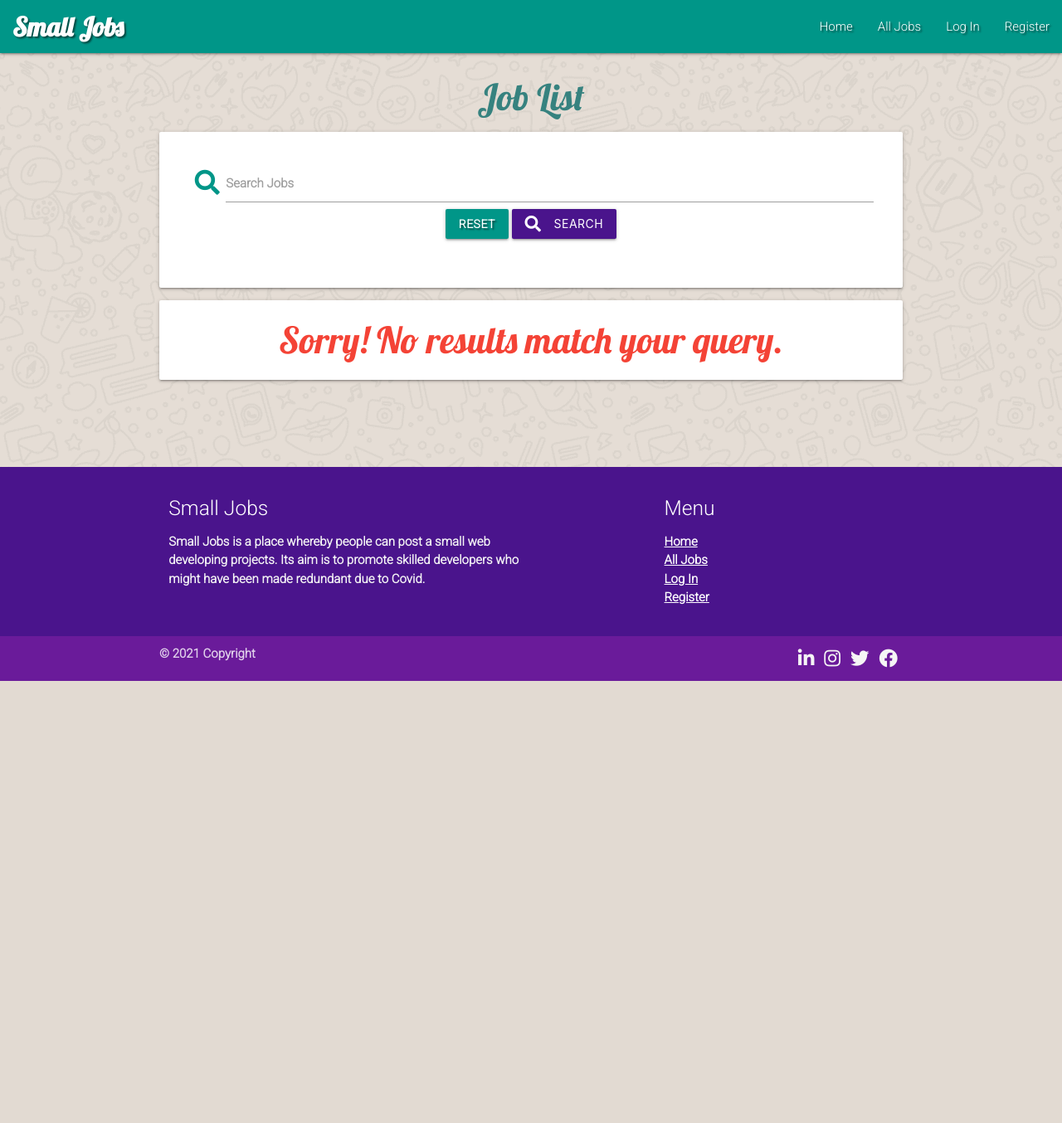
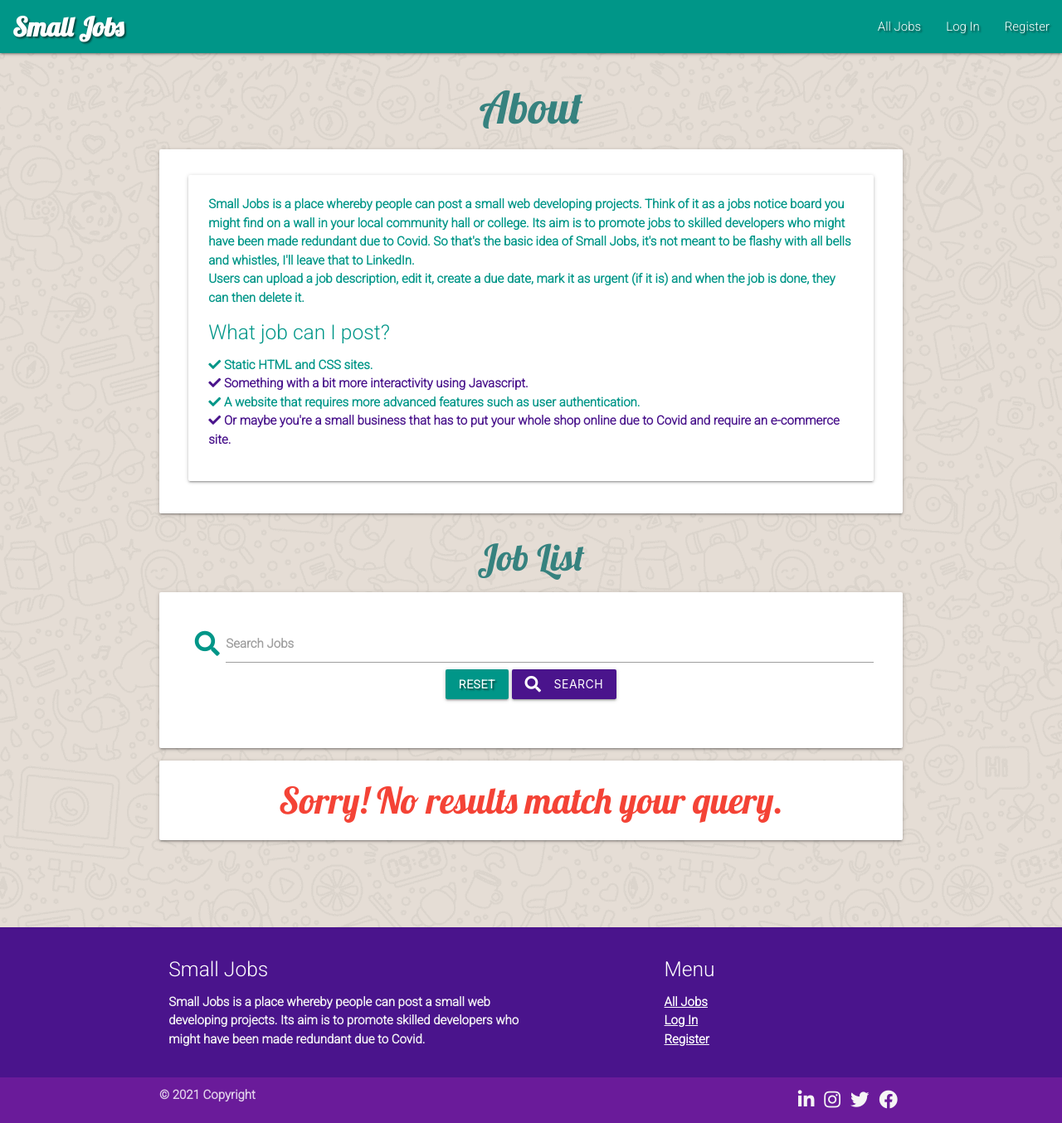
Before and after one commit to mickmccann/MS3-Small-Jobs, a Flask app: page /search in a window 1280 px wide. Shown: the whole page at 83% size. Before the commit the page ends 821 px from the top, so only its background shows below. Run offline with Flask 2, Linux system fonts and the light colour scheme; data that the repository does not hold is empty; some libraries are stand-ins or nearby versions.

Commit message:
Reorganised menu items

```diff
--- a/templates/base.html
+++ b/templates/base.html
@@ -39,10 +39,9 @@
         <div class="navbar-fixed">
             <nav class="nav-extended text-shadow teal">
                 <div class="nav-wrapper">
-                    <a href="{{ url_for('register') }}" class="brand-logo">Small Jobs</a>
+                    <a href="{{ url_for('get_jobs') }}" class="brand-logo">Small Jobs</a>
                     <a href="#" data-target="mobile-demo" class="sidenav-trigger"><i class="fas fa-bars"></i></a>
                     <ul class="right hide-on-med-and-down">
-                        <li><a href="{{ url_for('register') }}">Home</a></li>
                         <li><a href="{{ url_for('get_jobs') }}">All Jobs</a></li>
                         {% if session.user %}
                             <li><a href="{{ url_for('profile', username=session['user']) }}">Profile</a></li>
@@ -65,7 +64,6 @@
             <li>
                 <h3 class="center-align teal-text">Small Jobs</h3>
             </li>
-            <li><a href="{{ url_for('register') }}">Home</a></li>
             <li><a href="{{ url_for('get_jobs') }}">All Jobs</a></li>
             {% if session.user %}
                 <li><a href="{{ url_for('profile', username=session['user']) }}">Profile</a></li>
@@ -80,7 +78,6 @@
             {% endif %}
             </ul>
             </header>
-
     <section>
         <!-- flash messages -->
         {% with messages = get_flashed_messages() %}
@@ -110,7 +107,6 @@
                 <div class="col l4 offset-l2 s12">
                     <h5 class="white-text">Menu</h5>
                     <ul>
-                        <li><a href="{{ url_for('register') }}">Home</a></li>
                         <li><a href="{{ url_for('get_jobs') }}">All Jobs</a></li>
                         {% if session.user %}
                         <li><a href="{{ url_for('profile', username=session['user']) }}">Profile</a></li>
--- a/templates/jobs.html
+++ b/templates/jobs.html
@@ -1,5 +1,24 @@
 {% extends "base.html" %}
 {% block content %}
+
+<!-- about -->
+<h2 class="center-align">About</h2>
+<div class="row card-panel">
+    <div class="col s12">
+        <div class="card-panel">
+            <div class="teal-text">Small Jobs is a place whereby people can post a small web developing projects. Think of it as a jobs notice board you might find on a wall in your local community hall or college. Its aim is to promote jobs to skilled developers who might have been made redundant due to Covid. So that's the basic idea of Small Jobs, it's not meant to be flashy with all bells and whistles, I'll leave that to LinkedIn.<br>
+            Users can upload a job description, edit it, create a due date, mark it as urgent (if it is) and when the job is done, they can then delete it.
+                <h5>What job can I post?</h5>
+                <ul>
+                    <li><i class="fas fa-check"></i> Static HTML and CSS sites.</li>
+                    <li class="purple-text text-darken-4"><i class="fas fa-check"></i> Something with a bit more interactivity using Javascript.</li>
+                    <li><i class="fas fa-check"></i> A website that requires more advanced features such as user authentication.</li>
+                    <li class="purple-text text-darken-4"><i class="fas fa-check"></i> Or maybe you're a small business that has to put your whole shop online due to Covid and require an e-commerce site.</li>
+                </ul>
+            </div>
+        </div>
+    </div>
+</div>
 
 <h3 class="center-align">Job List</h3>
 
```
Also changed, not shown: TESTING.md (+1 -1 lines). Lines whose indentation alone changed are shown as unchanged.
